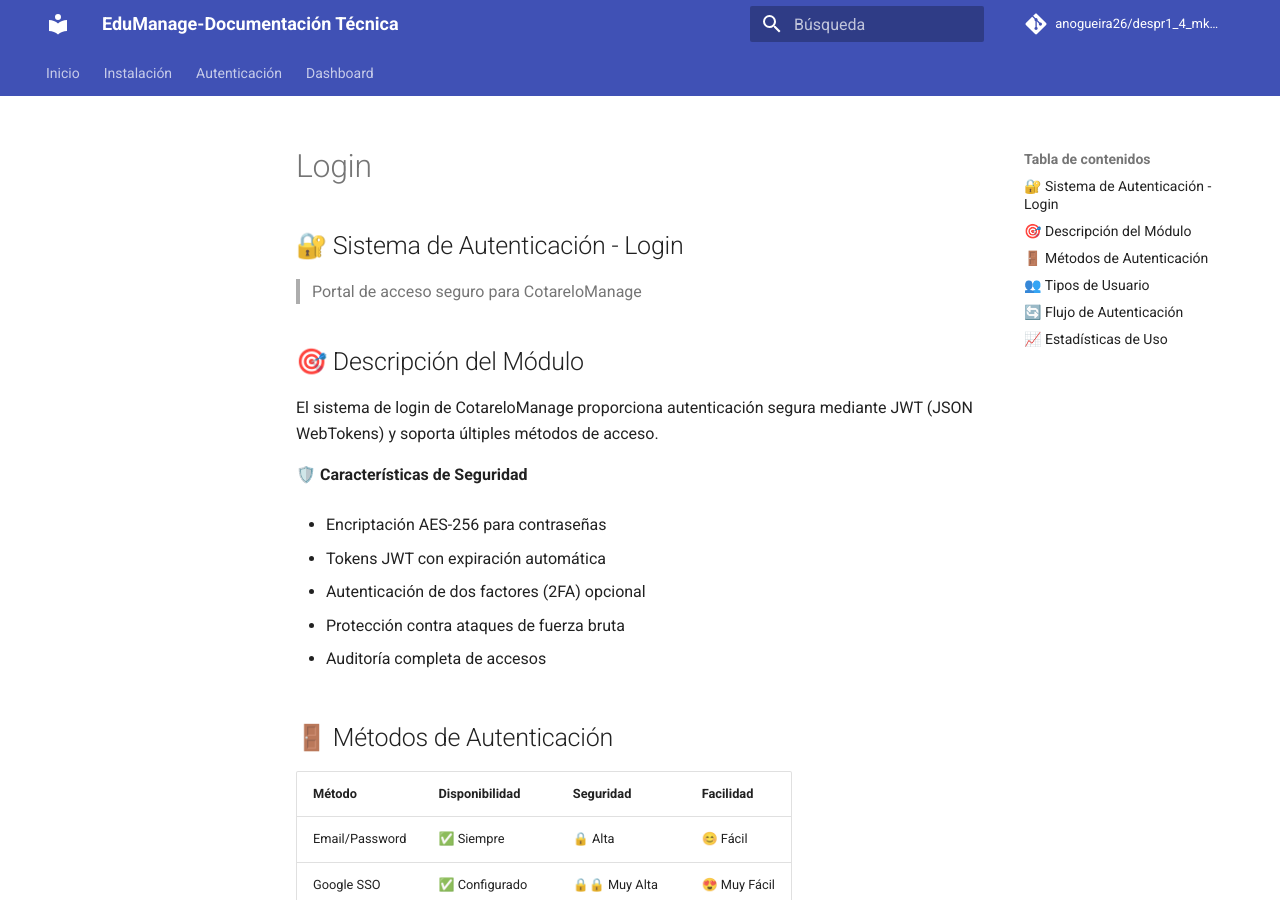
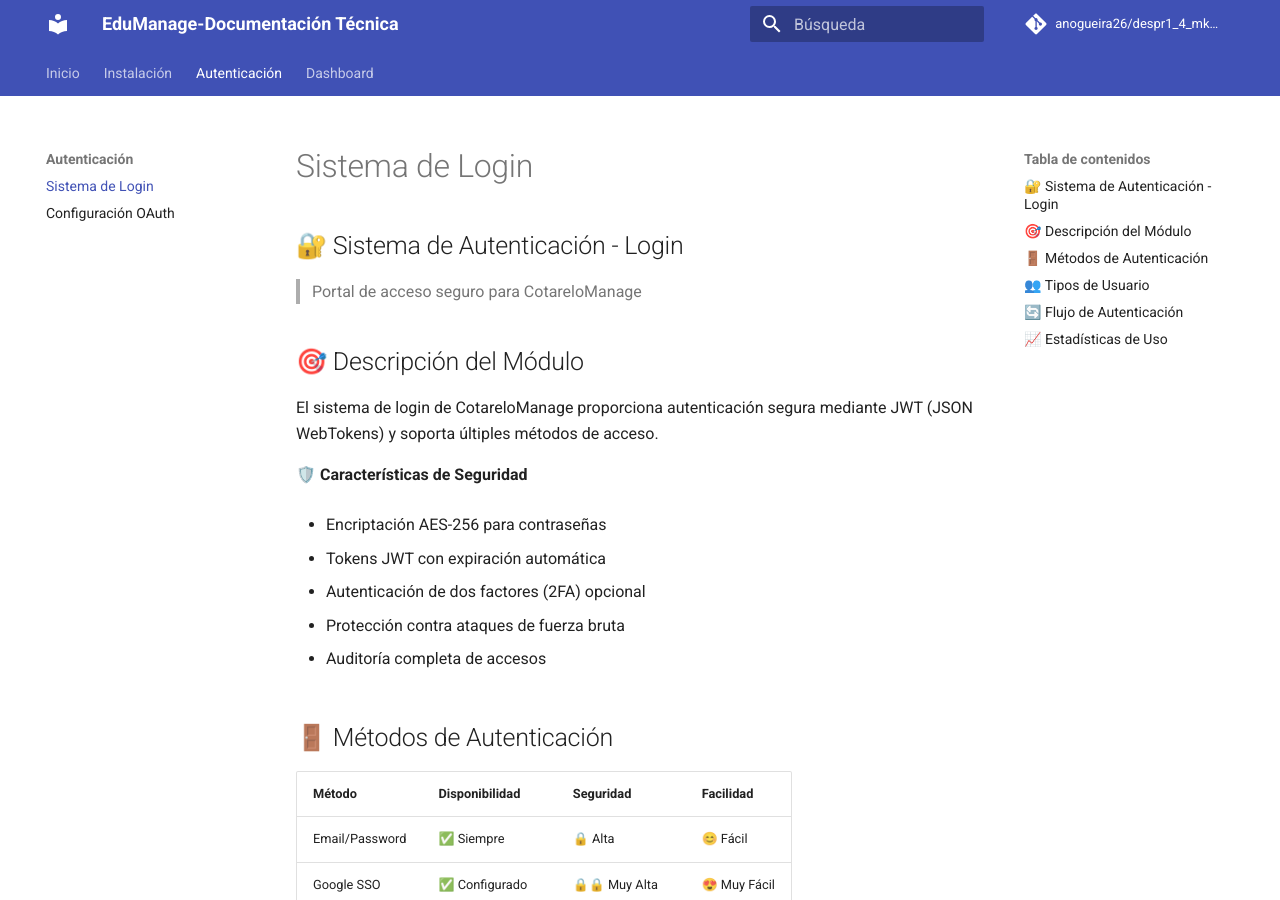
Before and after one commit to anogueira26/despr1_4_mkdocs, an MkDocs documentation site: the page built from docs/modulos/login.md, in a window 1280 px wide and 900 px high. Built offline with MkDocs 1.6.1 and Material for MkDocs 9.7.7, drawn with Linux system fonts in a browser that asks for light colours; comment, search, counter and statistics services are not loaded; part of the change alters nothing that is shown.

Commit message:
Arreglos de fallos menores parte 5

```diff
--- a/mkdocs.yml
+++ b/mkdocs.yml
@@ -55,15 +55,16 @@ markdown_extensions:
 
 # Navegación
 nav:
-  - Inicio: docs/index.md
-  - Instalación: docs/instalacion.md
+  - Inicio: index.md
+  - Instalación: instalacion.md
   - Autenticación:
-      - Sistema de Login: docs/modulos/login.md
-      - Configuración OAuth: docs/modulos/oauth.md
+      - Sistema de Login: modulos/login.md
+      - Configuración OAuth: modulos/oauth.md
   - Dashboard:
-      - Vista General: docs/modulos/dashboard.md
-      - Métricas: docs/modulos/metricas.md
-      - Configuración: docs/modulos/settings.md
+      - Vista General: modulos/dashboard.md
+      - Métricas: modulos/metricas.md
+      - Configuración: modulos/settings.md
+
 
 # Configuración adicional
 extra:
```
